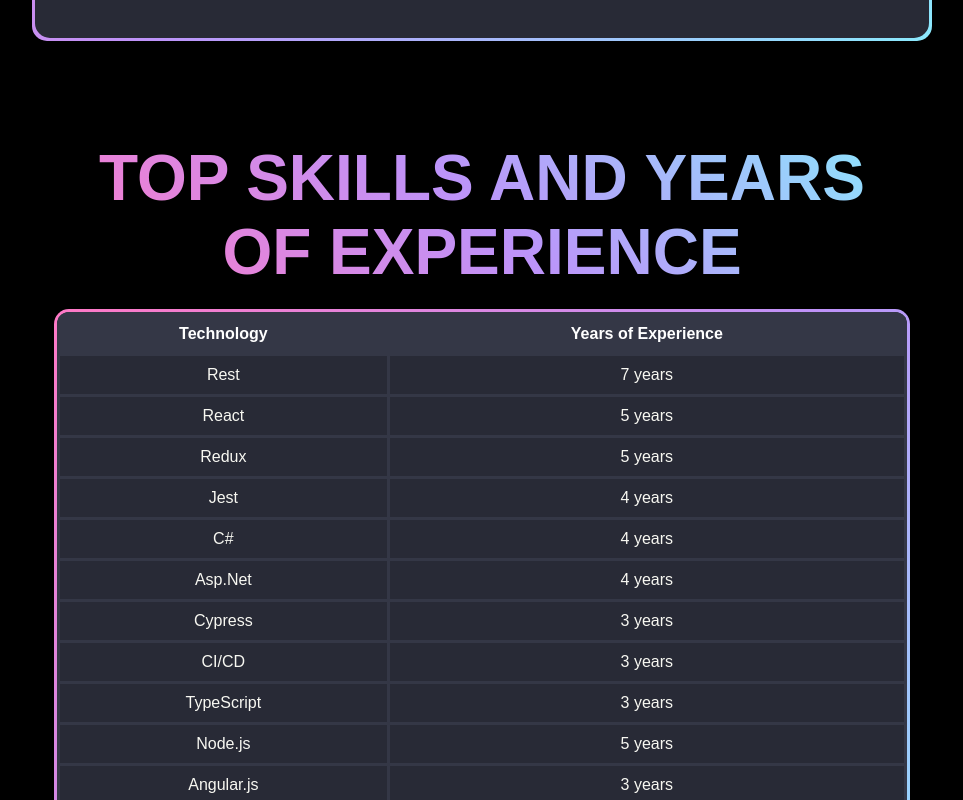
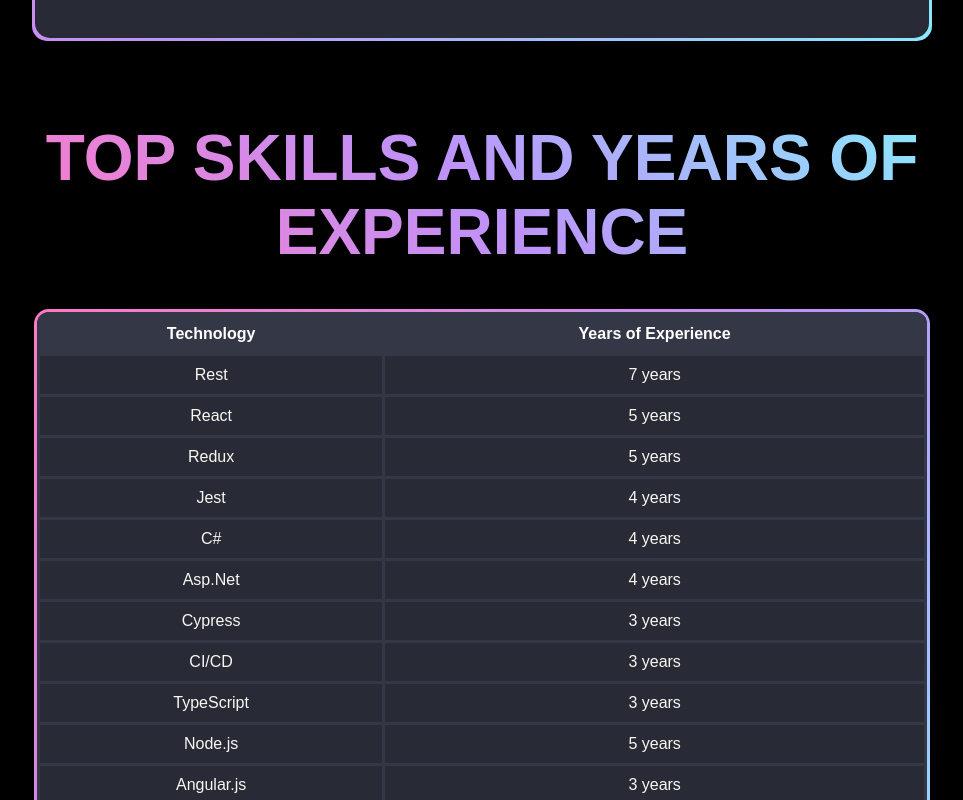
Before and after one commit to RayanaSales/RayanaSales.github.io, a React (Create React App) app: page / in a window 1280 px wide. Shown: the part 740-1540 px from the top of the page, without its empty margins (158-1121 px from the left). Built offline with nearby package versions, Linux system fonts and the light colour scheme.

Commit message:
Feal: skills table complete

```diff
--- a/src/assets/styles/TopSkills.css
+++ b/src/assets/styles/TopSkills.css
@@ -6,7 +6,6 @@
 
 .skills-container {
   color: #fff;
-  padding: 20px;
   margin: 20px auto;
   font-family: "Arial", sans-serif;
   text-align: center;
@@ -16,7 +15,7 @@
 
 .skills-container h2 {
   font-size: 4rem;
-  margin-bottom: 20px;
+  margin-bottom: 40px;
   background: linear-gradient(45deg, #ff79c6, #bd93f9, #8be9fd);
   -webkit-background-clip: text;
   -webkit-text-fill-color: transparent;
@@ -27,12 +26,17 @@
   overflow: hidden; /* Ensures child elements adhere to the container's border radius */
   padding: 3px; /* Matching the border thickness from Experiences */
   background-image: linear-gradient(135deg, #ff79c6, #bd93f9, #8be9fd);
+  max-width: 900px;
+  margin: auto;
 }
 
 .skills-table-content {
   background: #282a36;
   border-radius: 12px; /* Match the inner radius from Experiences for consistency */
   overflow: hidden; /* Ensures the table adheres to the rounded corners */
+
+  max-width: 900px;
+  margin: auto;
 }
 
 .skills-table {
```
